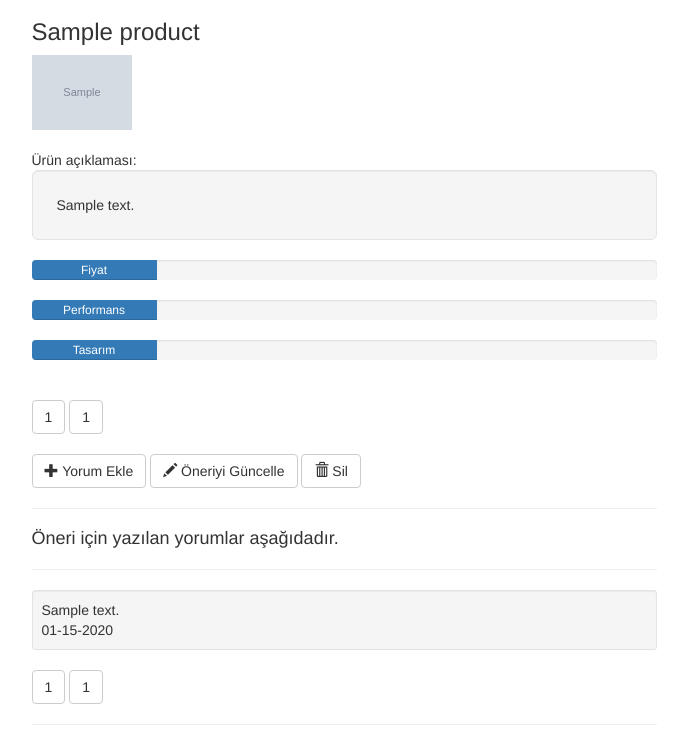
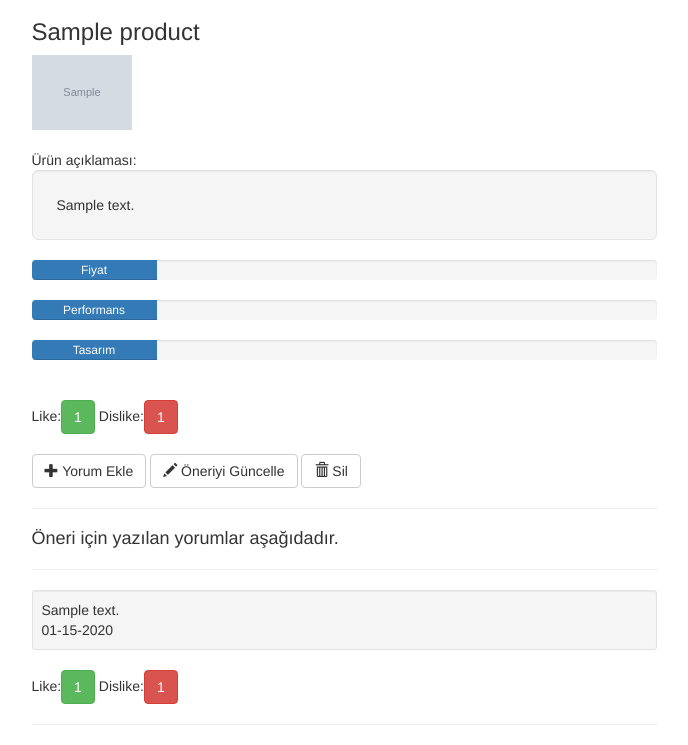
Before and after one commit to lyk2017-python/Oneriyorum, a Django app: page /product/1/ in a window 1280 px wide. Shown: the part 73-818 px from the top of the page, without its empty margins (296-984 px from the left). Run offline with Django 3.2, Linux system fonts and the light colour scheme; tables that the repository leaves empty hold one stand-in row (values such as "Sample post"); grey boxes marked "Sample" are stand-in pictures; some libraries are stand-ins or nearby versions.

Commit message:
Like - Dislike renklendirildi

```diff
--- a/oneri/urun/templates/urun/product_detail.html
+++ b/oneri/urun/templates/urun/product_detail.html
@@ -29,8 +29,8 @@
     </div>
     <br>
 
-    <a class="btn btn-default" onclick="like(true, {{ object.id }})" id="like_{{object.id}}"> {{ object.like }}</a>
-    <a class="btn btn-default" onclick="dislike(true, {{ object.id }})" id="dislike_{{object.id}}"> {{ object.dislike }}</a>
+    Like:<a class="btn btn-success" onclick="like(true, {{ object.id }})" id="like_{{object.id}}"> {{ object.like }}</a>
+    Dislike:<a class="btn btn-danger" onclick="dislike(true, {{ object.id }})" id="dislike_{{object.id}}"> {{ object.dislike }}</a>
 
 
         <br><br>
@@ -46,8 +46,8 @@
                     {{comment.content}} <br>
                     {{comment.created_date|date:"m-d-Y"}}
                 </div>
-                <a class="btn btn-default" onclick="comment_like(true, {{ comment.id }})" id="like_{{comment.id}}"> {{ comment.like }}</a>
-                <a class="btn btn-default" onclick="comment_dislike(true, {{ comment.id }})" id="dislike_{{comment.id}}"> {{ comment.dislike }}</a>
+                Like:<a class="btn btn-success" onclick="comment_like(true, {{ comment.id }})" id="like_{{comment.id}}"> {{ comment.like }}</a>
+                Dislike:<a class="btn btn-danger" onclick="comment_dislike(true, {{ comment.id }})" id="dislike_{{comment.id}}"> {{ comment.dislike }}</a>
             </p>
             <hr>
         {% endfor %}
```
